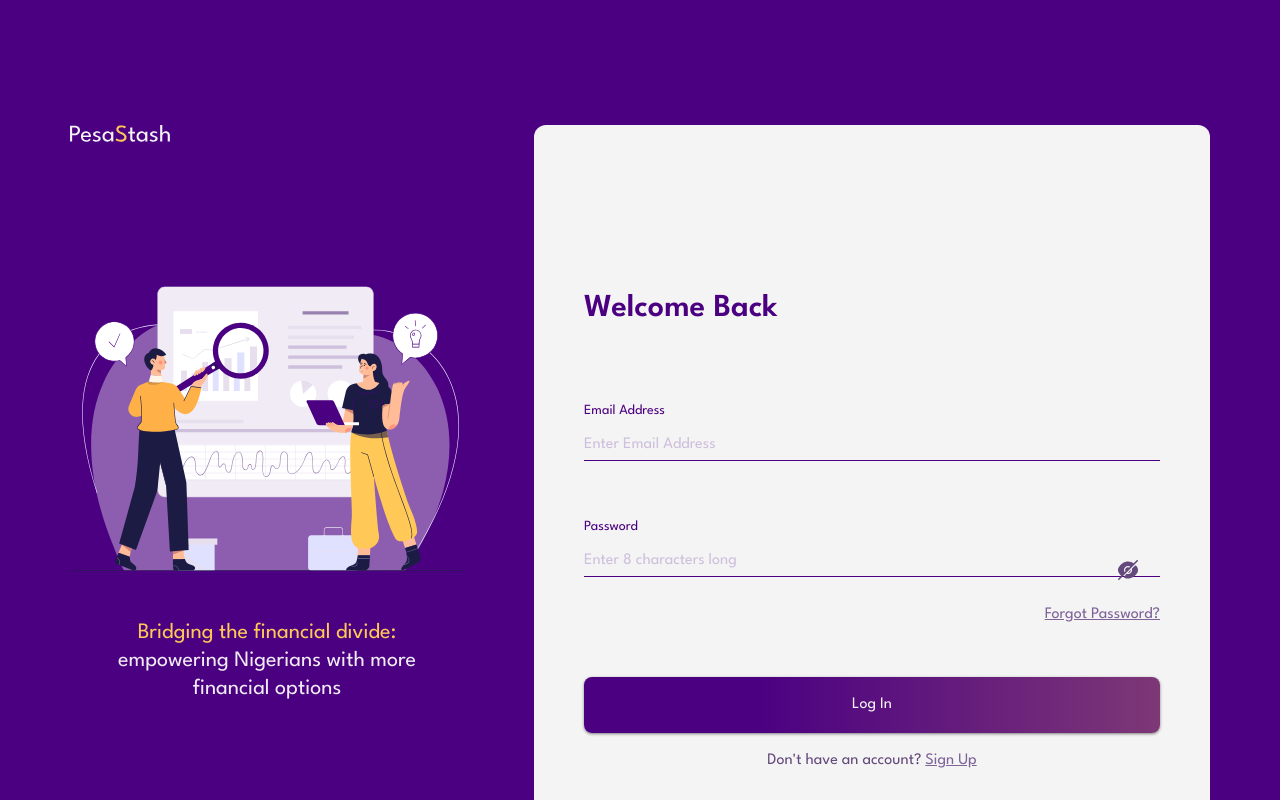
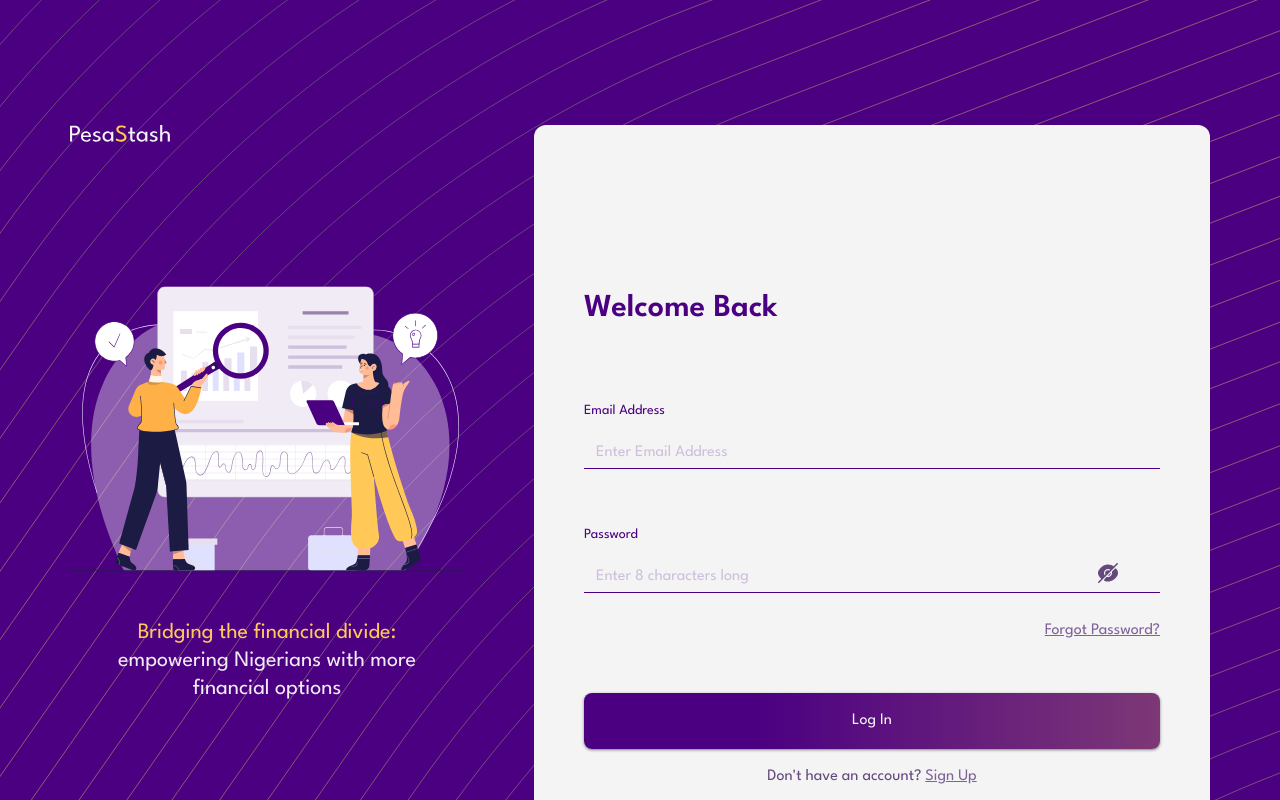
Before and after one commit to Oyedele-Sg/RaizWeb, a Next.js app: page /login in a window 1280 px wide. Shown: the top 800 px of the page. Built offline with nearby package versions, Linux system fonts and the light colour scheme.

Commit message:
🖥️ wip: forms schema and validation

```diff
--- a/package.json
+++ b/package.json
@@ -12,7 +12,7 @@
     "@emotion/react": "^11.11.0",
     "@emotion/styled": "^11.11.0",
     "@hookform/devtools": "^4.3.1",
-    "@hookform/resolvers": "^3.1.0",
+    "@hookform/resolvers": "^3.1.1",
     "@mui/material": "^5.13.3",
     "@tailwindcss/forms": "^0.5.3",
     "@tanstack/react-query": "^4.29.19",
@@ -31,7 +31,8 @@
     "react-hook-form": "^7.44.3",
     "rxjs": "^7.8.1",
     "tailwind-merge": "^1.13.2",
-    "tailwindcss-animate": "^1.0.6"
+    "tailwindcss-animate": "^1.0.6",
+    "yup": "^1.2.0"
   },
   "devDependencies": {
     "@testing-library/react": "^13.3.0",
--- a/src/app/(auth)/verification/bvn/page.tsx
+++ b/src/app/(auth)/verification/bvn/page.tsx
@@ -77,7 +77,7 @@ export default function InputBVN() {
 									alt='show bvn'
 									width={24}
 									height={24}
-									className='.password_field-input top-[20px] '
+									className='password_field-input top-[20px] '
 								/>
 							</RegisterInput>
 
--- a/src/app/globals.css
+++ b/src/app/globals.css
@@ -331,8 +331,11 @@ body {
 
 .password_field-input {
   position: absolute !important;
-  top: 5px !important ;
+  top: 0px !important ;
   right: 20px !important  ;
+  translate: transform(-50%, -50%) !important;
+  height: 1.5rem;
+  width: 1.5rem;
 }
 
 .error-message {
--- a/src/components/auth/forms/LoginForm.tsx
+++ b/src/components/auth/forms/LoginForm.tsx
@@ -7,39 +7,30 @@ import {
   AuthFormMainContainer,
   AuthFormWrap,
   AuthSubmit,
+  LoginDataInterface,
   RegisterInput,
 } from "@/shared"
 import Image from "next/image"
 import Link from "next/link"
 import { useRouter } from "next/navigation"
 import React, { FC, useEffect, useState } from "react"
-import {
-  useForm,
-  FormProvider,
-  FieldValues,
-  FieldError,
-  UseFormRegister,
-} from "react-hook-form"
-
-interface LoginFormProps extends Partial<FieldValues> {
-  email: string
-  password: string
-  user_type_id: number
-}
+import { useForm, FormProvider } from "react-hook-form"
+import { yupResolver } from "@hookform/resolvers/yup"
+import { loginSchema } from "@/shared/types/yupSchema"
 
 export const LoginForm: FC = () => {
   const router = useRouter()
-  const methods = useForm<LoginFormProps>({
+  const methods = useForm<LoginDataInterface>({
     defaultValues: {
       email: "",
       password: "",
-      user_type_id: 2,
     },
+    resolver: yupResolver(loginSchema),
   })
 
   const [showPassword, setShowPassword] = useState<boolean>(false)
 
-  const onSubmit = async (data: LoginFormProps) => {
+  const onSubmit = async (data: LoginDataInterface) => {
     console.log("login data", data)
   }
 
@@ -59,13 +50,6 @@ export const LoginForm: FC = () => {
               <RegisterInput
                 name={`email`}
                 inputPlaceholder={`Enter Email Address`}
-                rules={{
-                  required: "Email is required",
-                  pattern: {
-                    value: /^[A-Z0-9._%+-]+@[A-Z0-9.-]+\.[A-Z]{2,}$/i,
-                    message: "Invalid email address",
-                  },
-                }}
                 extraClass={`mt-6`}
                 label='Email Address'
               />
@@ -73,29 +57,16 @@ export const LoginForm: FC = () => {
                 name={`password`}
                 inputPlaceholder={`Enter 8 characters long`}
                 label='Password'
-                rules={{
-                  required: "Password is required",
-                  minLength: {
-                    value: 8,
-                    message: "Password must have at least 8 characters",
-                  },
-                  pattern: {
-                    value:
-                      /^(?=.*[A-Z])(?=.*\d)(?=.*[@$!%*?&])[A-Za-z\d@$!%*?&]{8,}$/,
-                    message:
-                      "Password must have at least 1 uppercase, 1 lowercase and 1 number",
-                  },
-                }}
                 childrenHandleClick={() => setShowPassword((state) => !state)}
                 type={showPassword ? "text" : "password"}
-                extraClass={`mt-6`}
+                extraClass={`mt-6  `}
               >
                 <Image
                   src={`/icons/eye-slash.svg`}
                   alt='show password'
                   width={24}
                   height={24}
-                  className='.password_field-input top-[20px] '
+                  className='password_field-input  '
                 />
               </RegisterInput>
             </AuthFieldWrap>
--- a/src/shared/types/index.ts
+++ b/src/shared/types/index.ts
@@ -1 +1,2 @@
 export * from "./types"
+export * from "./yupSchema"
--- /dev/null
+++ b/src/shared/types/yupSchema.ts
@@ -0,0 +1,22 @@
+import * as yup from "yup"
+
+export const loginSchema = yup.object().shape({
+  email: yup.string().email("Invalid Email Address").required(),
+  password: yup
+    .string()
+    .min(8, "Password must be at least 8 characters")
+    .matches(
+      /^(?=.*[a-z])(?=.*[A-Z])(?=.*\d).*$/,
+      "Password must have at least 1 uppercase letter, 1 lowercase letter, and 1 number"
+    )
+    .required(),
+})
+
+export const registerSchema = yup.object().shape({
+  first_name: yup.string().required(),
+  last_name: yup.string().required(),
+  email: yup.string().email("Wrong Email format").required(),
+  password: yup.string().required(),
+  user_type_id: yup.number().required(),
+  // confirmPassword: yup.string().oneOf([yup.ref("password")], "Passwords must match"),
+})
--- a/tailwind.config.js
+++ b/tailwind.config.js
@@ -130,7 +130,15 @@ module.exports = {
         "accordion-down": "accordion-down 0.2s ease-out",
         "accordion-up": "accordion-up 0.2s ease-out",
       },
+      backgroundImage: {
+        "auth-pattern": "url('/patterns/auth-bg-pattern.svg')",
+      },
     },
   },
-  plugins: [require("tailwindcss-animate")],
+  plugins: [
+    require("tailwindcss-animate"),
+    require("@tailwindcss/forms")({
+      strategy: "class", // only generate classes
+    }),
+  ],
 }
```
Also changed, not shown: src/shared/types/types.ts (+15 -0 lines), 1 other file (tests, documents, lock files or other folders).
